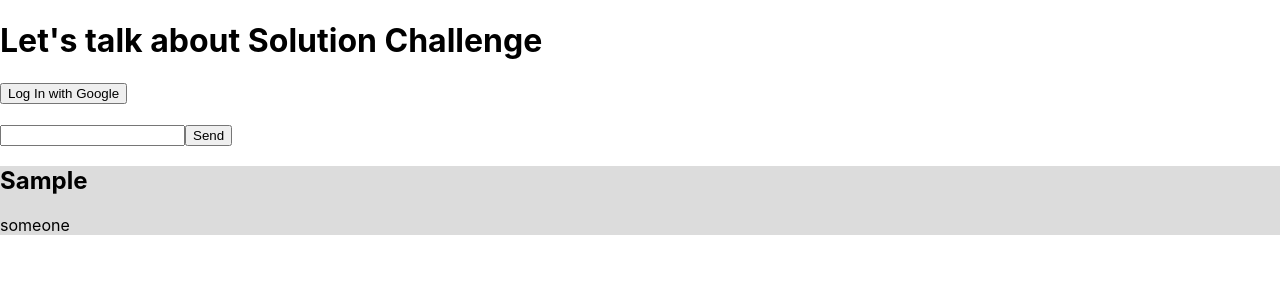
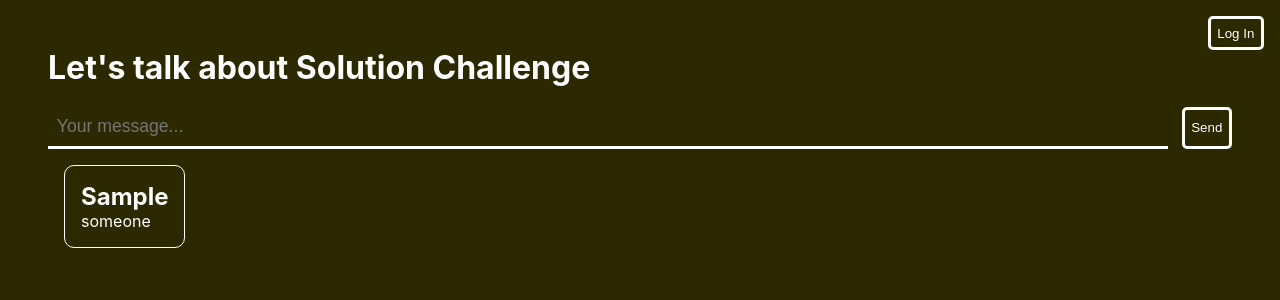
Before and after one commit to gdsc-conestoga/react-firebase, a React (Create React App) app: page / in a window 1280 px wide. Both pictures are taken after typing "Sample" into the empty fields and a click on the button "Send". Shown: the top 300 px of the page. Built offline with nearby package versions, Linux system fonts and the light colour scheme.

Commit message:
Add styling

```diff
--- a/src/App.css
+++ b/src/App.css
@@ -1,7 +1,27 @@
-.my-message {
-  background-color: goldenrod;
+.App {
+  padding: 3em;
+  background: inherit;
 }
 
-.their-message {
-  background-color: gainsboro;
+.message-form {
+  display: flex;
 }
+
+.message-input {
+  background-color: transparent;
+  border: none;
+  border-bottom: 3px solid white;
+  outline: none;
+  padding: 0.5em;
+  font-size: 1.1em;
+  width: 100%;
+}
+
+.message-button {
+  margin-left: 1em;
+}
+
+.message-list {
+  display: flex;
+  flex-direction: column-reverse;
+}
--- a/src/App.jsx
+++ b/src/App.jsx
@@ -41,11 +41,13 @@ function App() {
       <h1>Let's talk about Solution Challenge</h1>
       <Profile user={user} />
       <br />
-      <form onSubmit={sendMessage}>
-        <input type="text" value={currentMessageContent} onChange={updateMessage} />
-        <button onClick={sendMessage}>Send</button>
+      <form onSubmit={sendMessage} className="message-form">
+        <input className="message-input" type="text" value={currentMessageContent} onChange={updateMessage} placeholder="Your message..."/>
+        <button onClick={sendMessage} className="button message-button">Send</button>
       </form>
-      { messages.map(message => (<Message message={message} currentUser={user} />)) }
+      <div className="message-list">
+        { messages.map(message => (<Message message={message} currentUser={user} />)) }
+      </div>
     </div>
   );
 }
--- /dev/null
+++ b/src/components/Message.css
@@ -0,0 +1,23 @@
+.Message {
+    padding: 1em;
+    margin: 1em;
+    border: 1px solid white;
+    border-radius: 10px;
+    width: fit-content;
+}
+
+.my-message {
+    align-self: flex-end;
+}
+
+.my-message > p {
+    text-align: right;
+}
+
+.their-message {
+    align-self: flex-start;
+}
+
+.their-message > p {
+    text-align: left;
+}
--- a/src/components/Message.jsx
+++ b/src/components/Message.jsx
@@ -1,9 +1,10 @@
 import React from 'react'
+import './Message.css'
 
 export default function Message(props) {
     const isMyMessage = props.currentUser && (props.currentUser.uid === props.message.author?.uid)
     return (
-        <div key={props.message.id} className={isMyMessage ? 'my-message' : 'their-message'}>
+        <div key={props.message.id} className={'Message ' + (isMyMessage ? 'my-message' : 'their-message')}>
             <h2>{props.message.content}</h2>
             <p>{props.message.author?.userName || 'someone'}</p>
         </div>
--- /dev/null
+++ b/src/components/Profile.css
@@ -0,0 +1,5 @@
+.Profile {
+    position: fixed;
+    top: 1em;
+    right: 1em;
+}
--- a/src/components/Profile.jsx
+++ b/src/components/Profile.jsx
@@ -1,21 +1,22 @@
 import React from 'react'
-import AuthService from '../services/authService';
+import AuthService from '../services/authService'
+import './Profile.css'
 
 export default function Profile(props) {
     const getLoggedInState = () => (
         <div>
-            Logged in as {props.user.userName}
-            <br />
+            {props.user.userName}
+            <br/>
             <button onClick={AuthService.LogOut}>Log Out</button>
         </div>
     )
 
     const getLoggedOutState = () => (
-        <button onClick={AuthService.LogInWithGoogle}>Log In with Google</button>
+        <button onClick={AuthService.LogInWithGoogle}>Log In</button>
     )
 
     return (
-        <div>
+        <div className="Profile">
             { props.user ? getLoggedInState() : getLoggedOutState() }
         </div>
     )
--- a/src/index.css
+++ b/src/index.css
@@ -1,13 +1,26 @@
+* {
+  margin: 0;
+  padding: 0;
+  color: white;
+}
+
 body {
-  margin: 0;
   font-family: -apple-system, BlinkMacSystemFont, 'Segoe UI', 'Roboto', 'Oxygen',
     'Ubuntu', 'Cantarell', 'Fira Sans', 'Droid Sans', 'Helvetica Neue',
     sans-serif;
   -webkit-font-smoothing: antialiased;
   -moz-osx-font-smoothing: grayscale;
+  background-color: rgb(44, 40, 0);
 }
 
-code {
-  font-family: source-code-pro, Menlo, Monaco, Consolas, 'Courier New',
-    monospace;
+button {
+  border: 3px solid white;
+  outline: none;
+  padding: 0.5em;
+  background-color: transparent;
+  border-radius: 5px;
 }
+
+button:hover {
+  cursor: pointer;
+}
```
